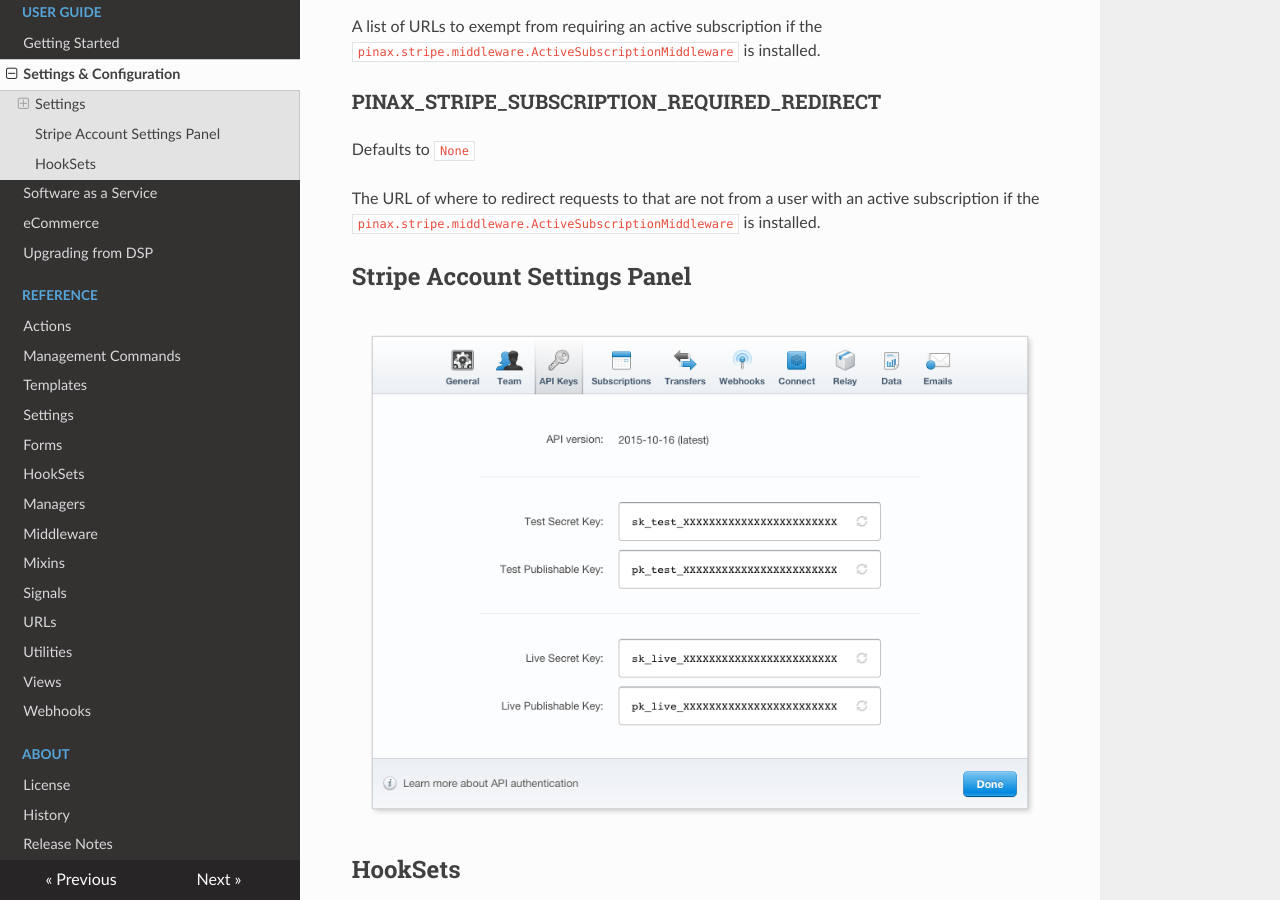
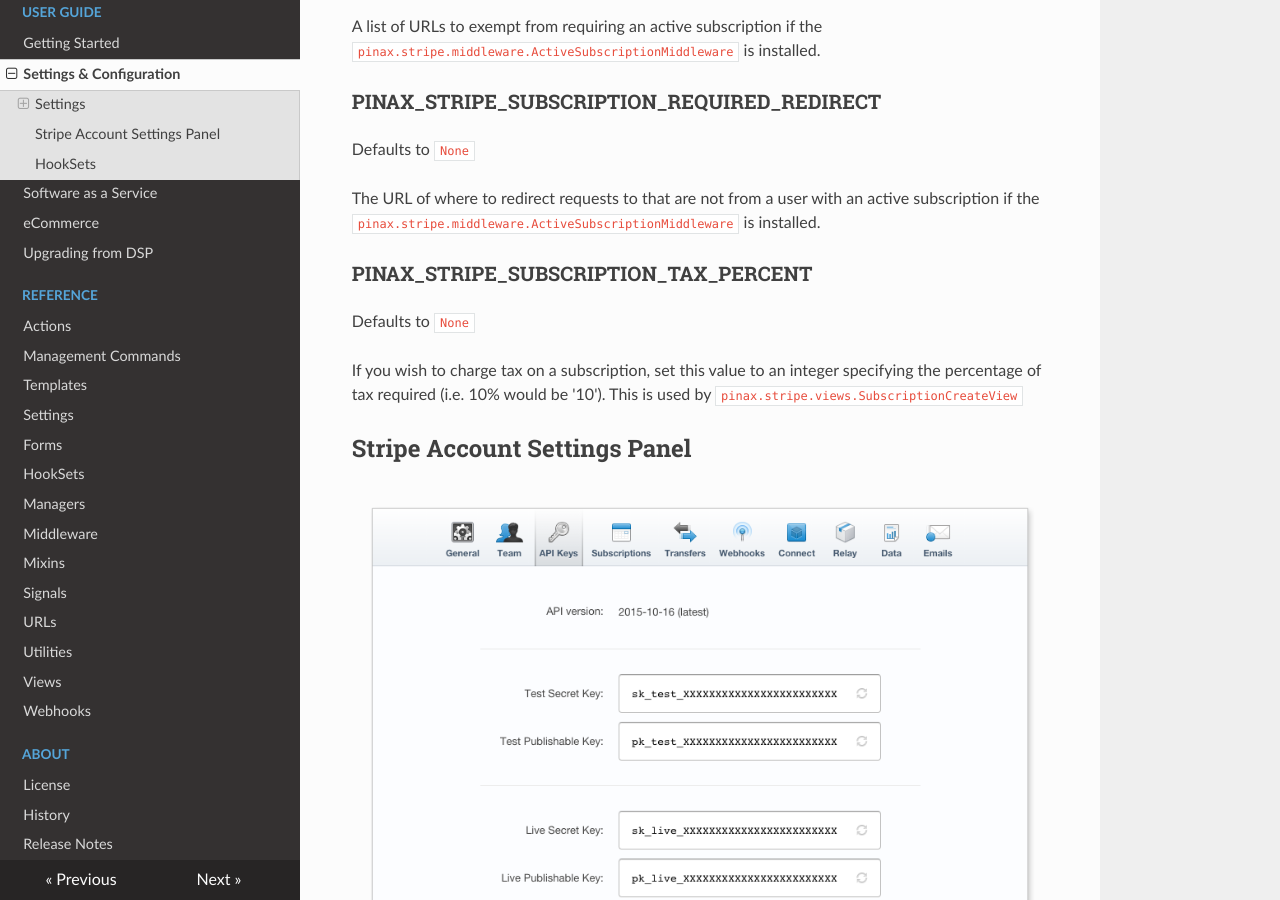
Before and after one commit to pinax/pinax-stripe-light, an MkDocs documentation site: the page built from docs/user-guide/settings.md, in a window 1280 px wide and 900 px high, scrolled down 1376 px. Built offline with MkDocs 1.6.1, drawn with Linux system fonts in a browser that asks for light colours; nearby versions of some CDN libraries; old or Windows-style settings are respelled for this version of MkDocs.

Commit message:
Adds settings.PINAX_STRIPE_SUBSCRIPTION_TAX_PERCENT

```diff
--- a/docs/user-guide/settings.md
+++ b/docs/user-guide/settings.md
@@ -72,6 +72,15 @@
 is installed.
 
 
+### PINAX_STRIPE_SUBSCRIPTION_TAX_PERCENT
+
+Defaults to `None`
+
+If you wish to charge tax on a subscription, set this value to an integer
+specifying the percentage of tax required (i.e. 10% would be '10').  This is
+used by `pinax.stripe.views.SubscriptionCreateView`
+
+
 ## Stripe Account Settings Panel
 
 ![](images/stripe-account-panel.png)
```
Also changed, not shown: docs/reference/actions.md (+1 -0 lines), 1 other file.
